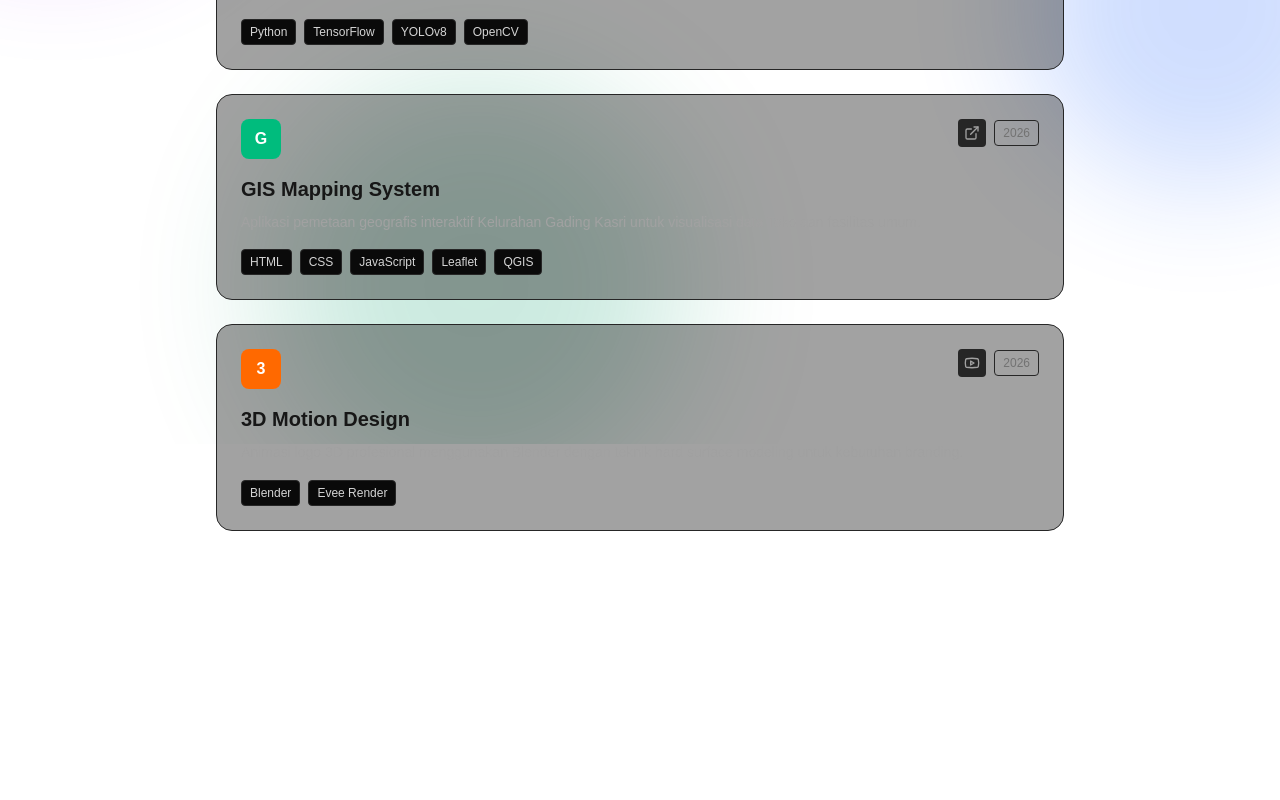
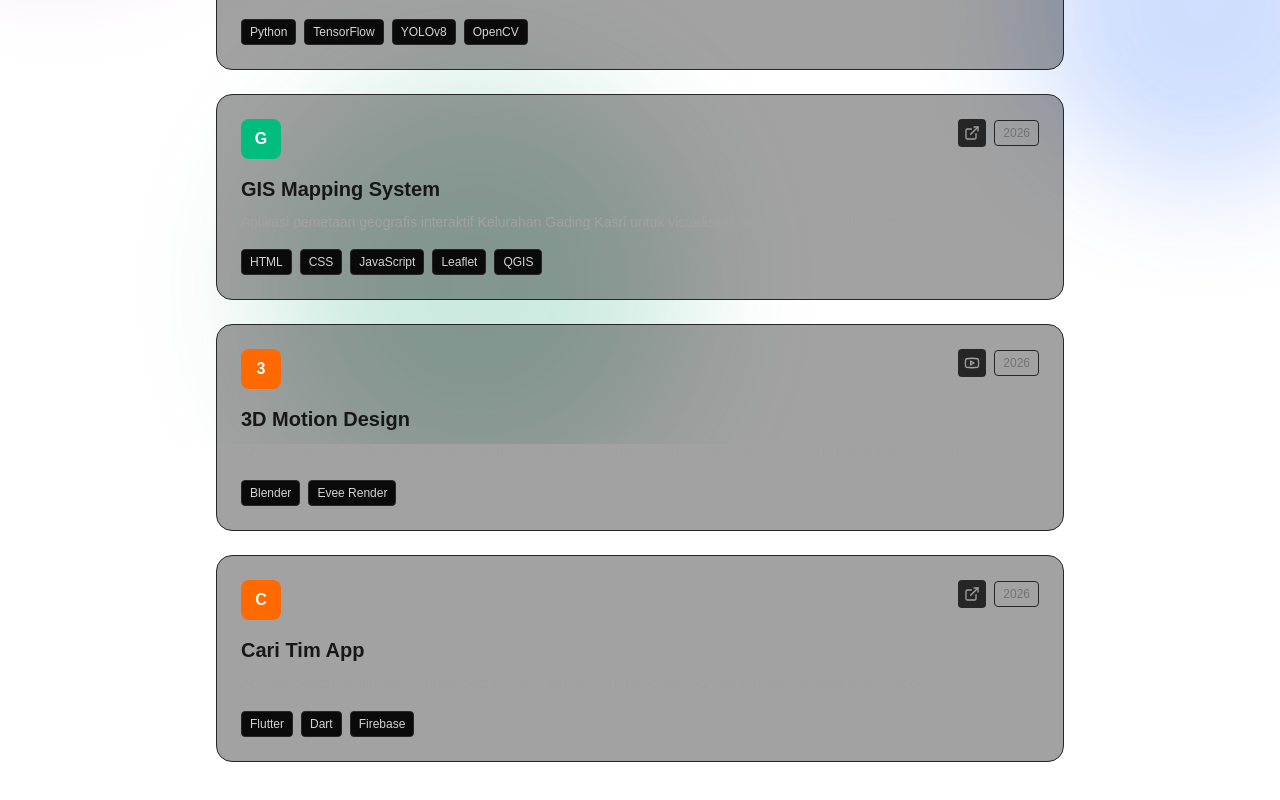
Before and after one commit to bagusansyah/profile, a Next.js app: page /portfolio in a window 1280 px wide. Shown: the part 356-1156 px from the top of the page. Before the commit the page ends 1015 px from the top, so only its background shows below. Built offline with nearby package versions, Linux system fonts and the light colour scheme.

Commit message:
update project

```diff
--- a/app/portfolio/page.tsx
+++ b/app/portfolio/page.tsx
@@ -30,6 +30,15 @@ export default function Portfolio() {
       color: "bg-orange-500",
       link: "https://youtu.be/UWYURhkLjuE",
       type: "youtube"
+    },
+    {
+      title: "Cari Tim App",
+      desc: "Aplikasi pencarian tim programmer berbasis web dengan fitur pencarian dan komunikasi menggunakan discord.",
+      stack: ["Flutter", "Dart", "Firebase"],
+      year: "2026",
+      color: "bg-orange-500",
+      link: "https://caritim-app.web.app/",
+      type: "App"
     }
   ];
 
```
